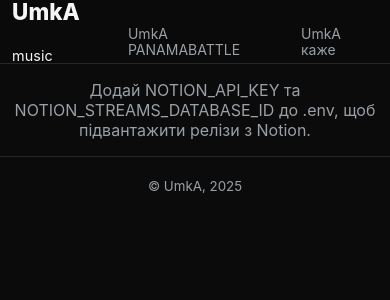
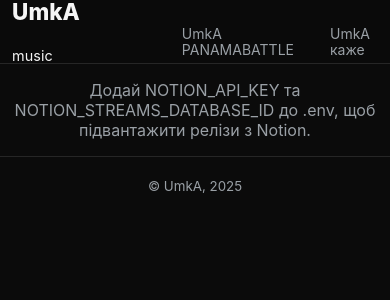
Before and after one commit to panumka/umka-space, a Flask app: page / in a window 390 px wide. Shown: the top 300 px of the page. Run offline with Flask 3, Linux system fonts and the light colour scheme.

Commit message:
mobile header: equal spacing

```diff
--- a/templates/base.html
+++ b/templates/base.html
@@ -26,8 +26,14 @@
         </a>
       </div>
       <nav class="main-nav">
-        <a href="/panamabattle" class="nav-link {% if active == 'panamabattle' %}active{% endif %}">UmkA PANAMABATTLE</a>
-        <a href="/blog" class="nav-link {% if active == 'blog' %}active{% endif %}">UmkA каже</a>
+        <a href="/panamabattle" class="nav-link {% if active == 'panamabattle' %}active{% endif %}">
+          <span class="nav-top">UmkA</span><br>
+          <span class="nav-bottom">PANAMABATTLE</span>
+        </a>
+        <a href="/blog" class="nav-link {% if active == 'blog' %}active{% endif %}">
+          <span class="nav-top">UmkA</span><br>
+          <span class="nav-bottom">каже</span>
+        </a>
       </nav>
     </div>
   </header>
```
